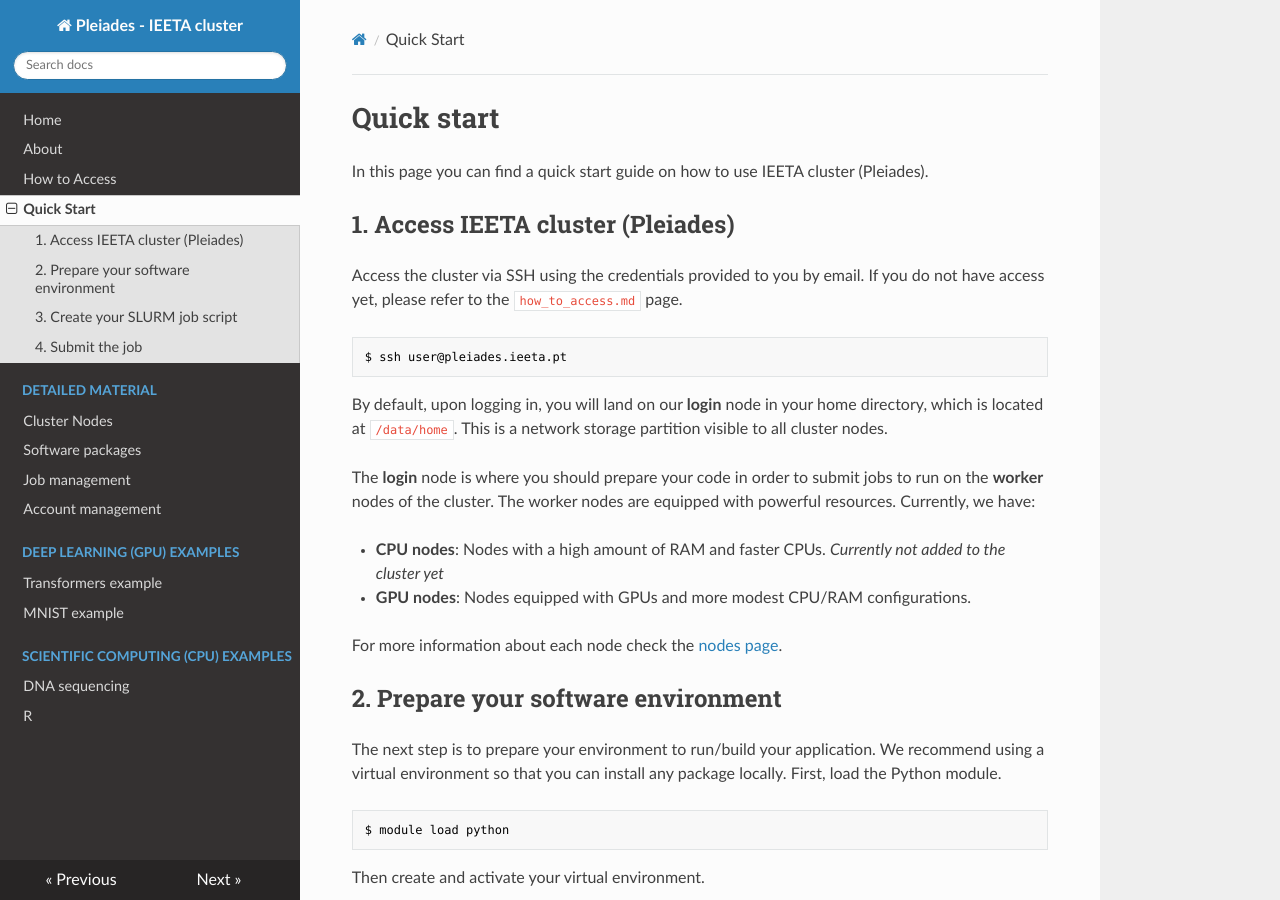
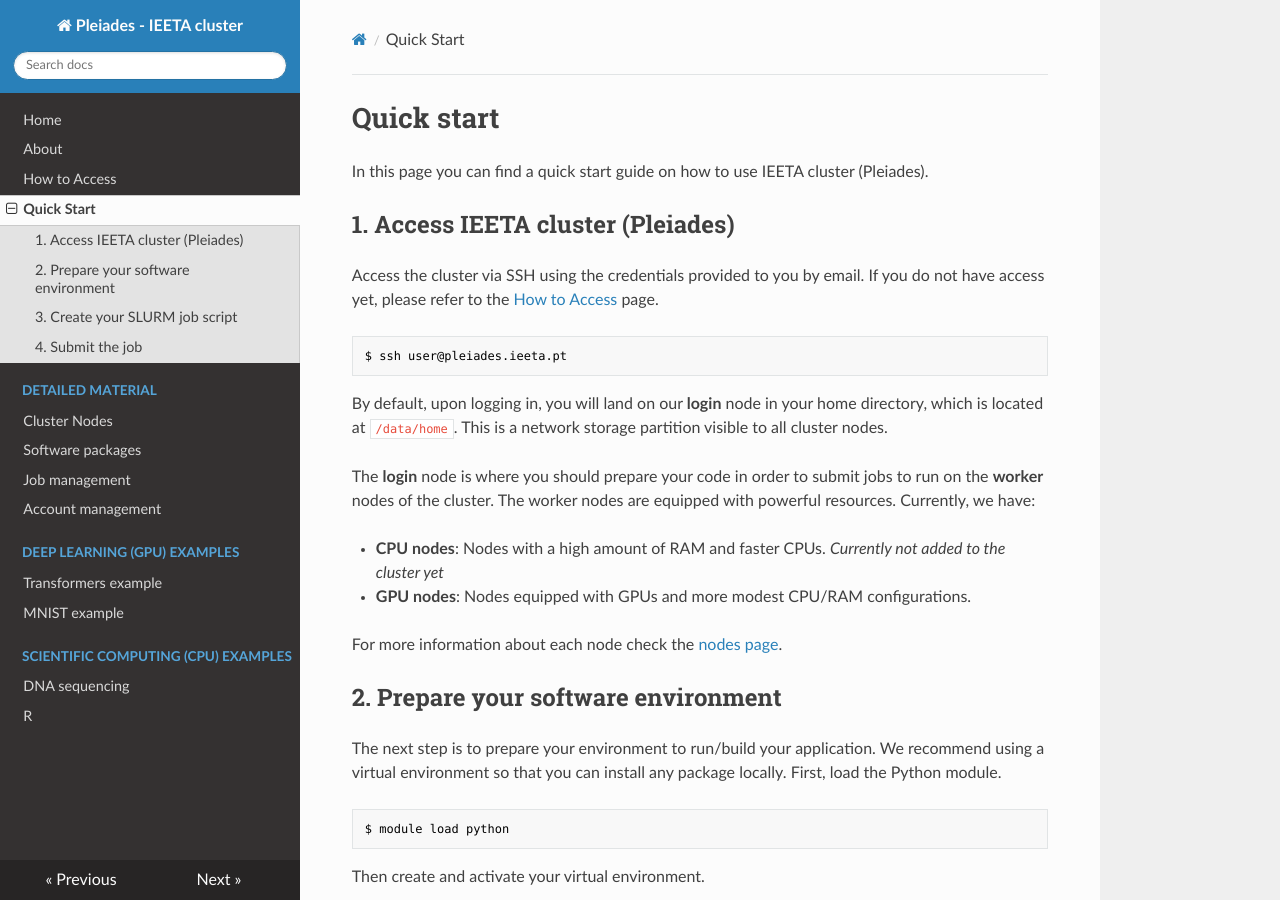
Before and after one commit to ieeta-pt/HPC-guides, an MkDocs documentation site: the page built from docs/quick_start.md, in a window 1280 px wide and 900 px high. Built offline with MkDocs 1.6.1, drawn with Linux system fonts in a browser that asks for light colours; nearby versions of some CDN libraries.

````diff
--- a/docs/quick_start.md
+++ b/docs/quick_start.md
@@ -4,7 +4,7 @@ In this page you can find a quick start guide on how to use IEETA cluster (Pleia
 
 ## 1. Access IEETA cluster (Pleiades)
 
-Access the cluster via SSH using the credentials provided to you by email. If you do not have access yet, please refer to the `how_to_access.md` page.
+Access the cluster via SSH using the credentials provided to you by email. If you do not have access yet, please refer to the [How to Access](how_to_access.md) page.
 
 ```bash
 $ ssh user@pleiades.ieeta.pt
````
